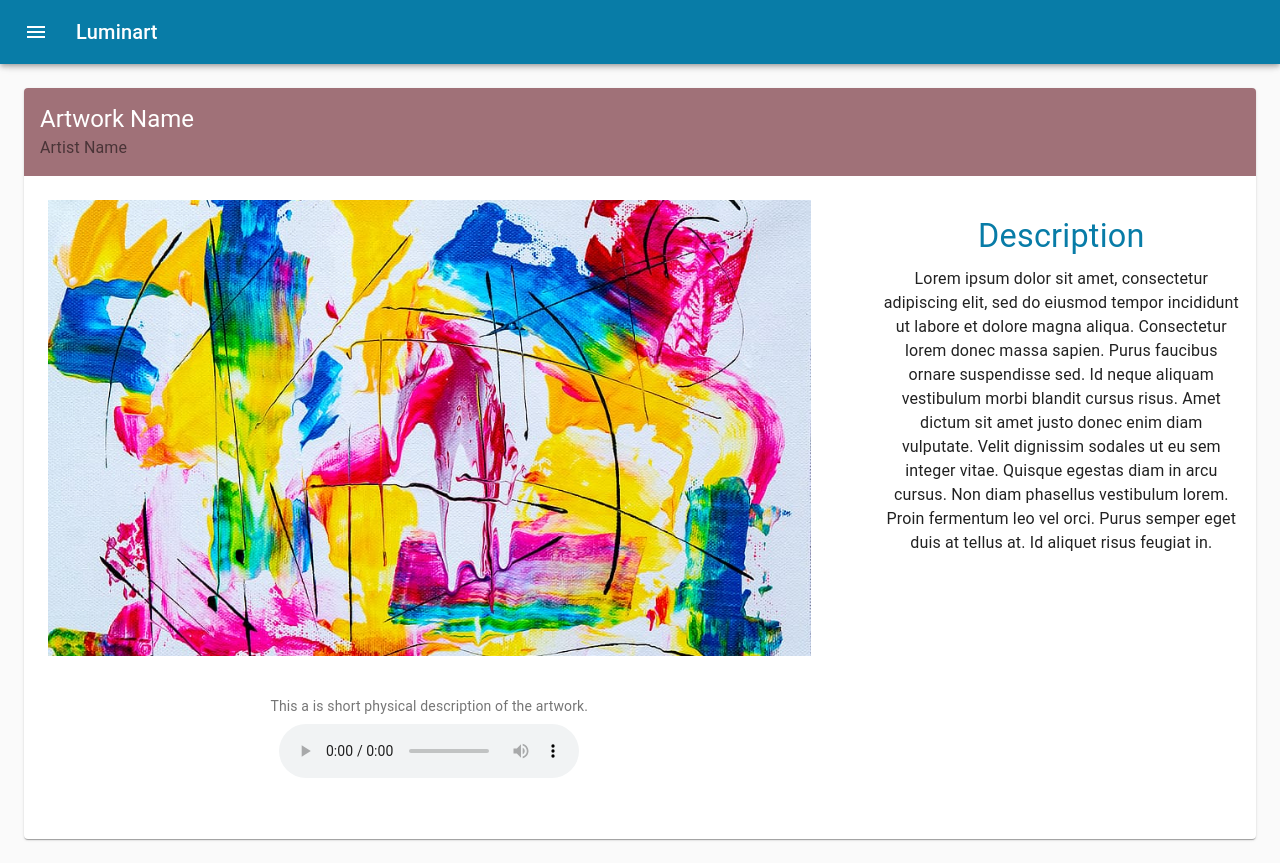
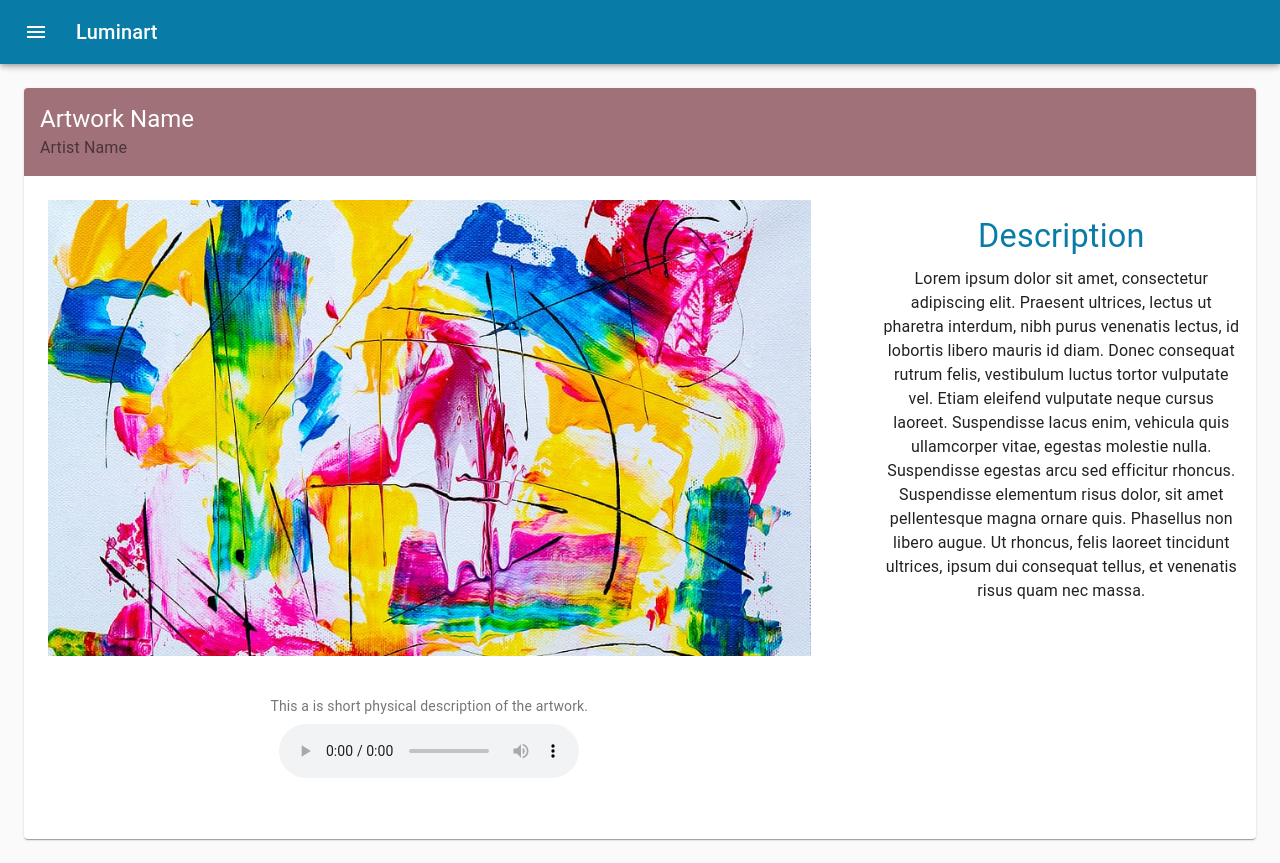
Before and after one commit to googleinterns/step65-2020, a React (Create React App) app in the folder frontend/: page /picture-id in a window 1280 px wide. Built offline with nearby package versions, Linux system fonts and the light colour scheme; no server answers.

Commit message:
Setup proxy and fetch with POST request in frontend

```diff
--- a/frontend/package.json
+++ b/frontend/package.json
@@ -51,5 +51,6 @@
     "eslint-config-google": "^0.14.0",
     "eslint-plugin-jsx-a11y": "^6.3.1",
     "eslint-plugin-react": "^7.20.0"
-  }
+  },
+  "proxy": "http://localhost:8080"
 }
--- a/frontend/src/components/dashboard/ArtworkCloseUpCard.js
+++ b/frontend/src/components/dashboard/ArtworkCloseUpCard.js
@@ -1,4 +1,4 @@
-import React from 'react';
+import React, {useEffect} from 'react';
 import {makeStyles} from '@material-ui/core/styles';
 import Card from '@material-ui/core/Card';
 import CardHeader from '@material-ui/core/CardHeader';
@@ -35,16 +35,26 @@ const useStyles = makeStyles((theme) => ({
 
 export default function ArtworkCloseUpCard() {
   const classes = useStyles();
-  const description = 'Lorem ipsum dolor sit amet, consectetur adipiscing elit,\n' +
-      '              sed do eiusmod tempor incididunt ut labore et dolore\n' +
-      '              magna aliqua. Consectetur lorem donec massa sapien.\n' +
-      '              Purus faucibus ornare suspendisse sed. Id neque aliquam\n' +
-      '              vestibulum morbi blandit cursus risus. Amet dictum sit amet\n' +
-      '              justo donec enim diam vulputate. Velit dignissim sodales ut\n' +
-      '              eu sem integer vitae. Quisque egestas diam in arcu cursus.\n' +
-      '              Non diam phasellus vestibulum lorem. Proin fermentum leo vel\n' +
-      '              orci. Purus semper eget duis at tellus at. Id aliquet risus\n' +
-      '              feugiat in.';
+  const description = 'Lorem ipsum dolor sit amet, consectetur ' +
+      'adipiscing elit. Praesent ultrices, lectus ut pharetra ' +
+      'interdum, nibh purus venenatis lectus, id lobortis ' +
+      'libero mauris id diam. Donec consequat rutrum felis, ' +
+      'vestibulum luctus tortor vulputate vel. Etiam eleifend ' +
+      'vulputate neque cursus laoreet. Suspendisse lacus ' +
+      'enim, vehicula quis ullamcorper vitae, egestas ' +
+      'molestie nulla. Suspendisse egestas arcu sed ' +
+      'efficitur rhoncus. Suspendisse elementum risus ' +
+      'dolor, sit amet pellentesque magna ornare quis. ' +
+      'Phasellus non libero augue. Ut rhoncus, felis ' +
+      'laoreet tincidunt ultrices, ipsum dui ' +
+      'consequat tellus, et venenatis risus quam ' +
+      'nec massa.';
+
+  useEffect(() => {
+    const params = new URLSearchParams();
+    params.append('text', description);
+    fetch('/api/v1/tts', {method: 'POST', body: params});
+  });
 
   return (
     <Card className={classes.root}>
```
Also changed, not shown: frontend/app.js (+9 -5 lines), 1 other file (tests, documents, lock files or other folders).
